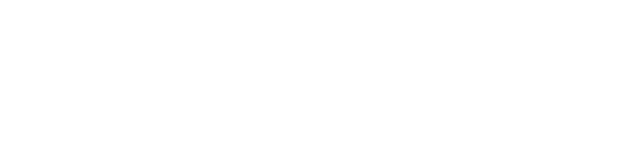
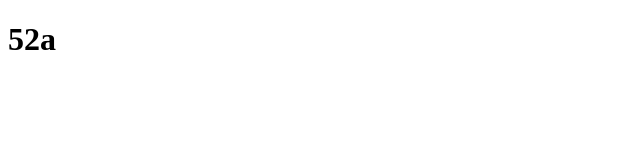
Before and after one commit to SinBosque/52a, a plain HTML site: page index.html in a window 1280 px wide. Shown: the full height of the page, 0-640 px from the left. Drawn offline with Linux system fonts and the light colour scheme.

Commit message:
h1 added

```diff
--- a/index.html
+++ b/index.html
@@ -5,7 +5,7 @@
     <title>Personal website</title>
 </head>
 <body>
-
+    <h1>52a</h1>
 
 </body>
 </html>
```
